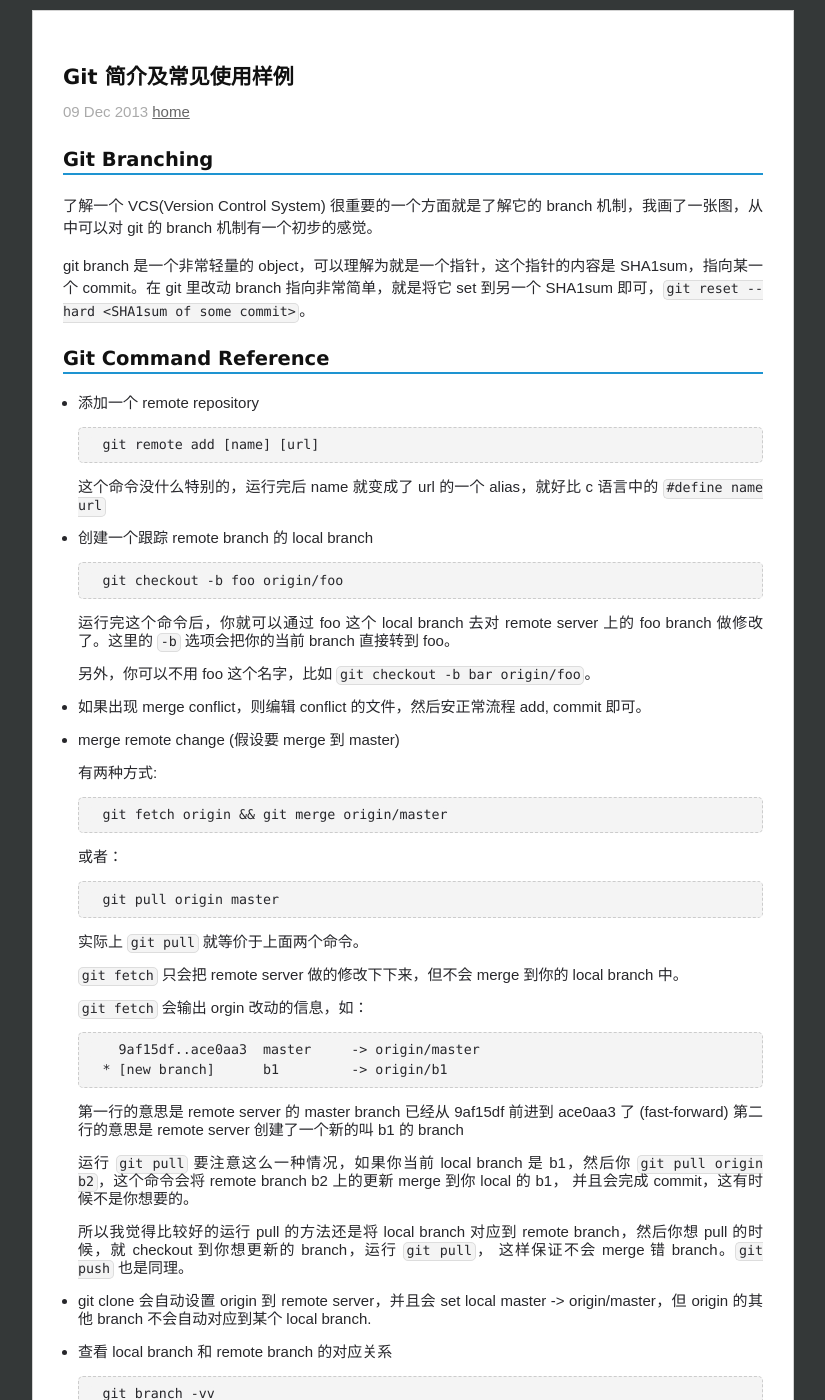
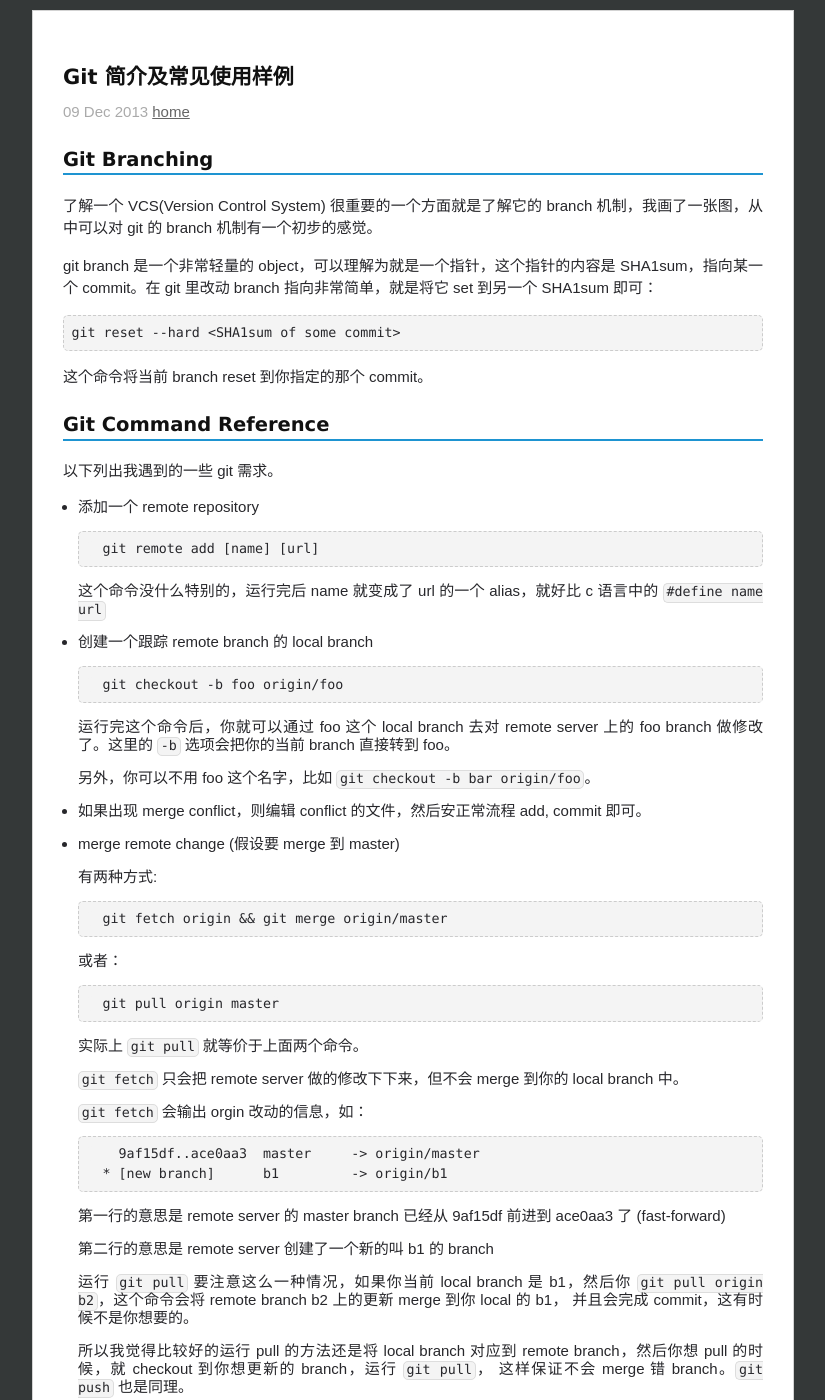
Before and after one commit to chenrushan/chenrushan.github.io, a Jekyll site: the page built from _posts/2013-12-09-git.markdown, in a window 1280 px wide and 1400 px high. Shown: the whole window, without its empty margins (227-1052 px from the left). Built offline with Jekyll 4.4.1, drawn with Linux system fonts in a browser that asks for light colours; Markdown is read by kramdown in place of the engine named in the settings; some of the changed lines change nothing that is shown.

Commit message:
refine post git

```diff
--- a/_posts/2013-12-09-git.markdown
+++ b/_posts/2013-12-09-git.markdown
@@ -9,9 +9,15 @@ tags: git, svn
 
 了解一个 VCS(Version Control System) 很重要的一个方面就是了解它的 branch 机制，我画了一张图，从中可以对 git 的 branch 机制有一个初步的感觉。
 
-git branch 是一个非常轻量的 object，可以理解为就是一个指针，这个指针的内容是 SHA1sum，指向某一个 commit。在 git 里改动 branch 指向非常简单，就是将它 set 到另一个 SHA1sum 即可，`git reset --hard <SHA1sum of some commit>`。
+git branch 是一个非常轻量的 object，可以理解为就是一个指针，这个指针的内容是 SHA1sum，指向某一个 commit。在 git 里改动 branch 指向非常简单，就是将它 set 到另一个 SHA1sum 即可：
+
+    git reset --hard <SHA1sum of some commit>
+
+这个命令将当前 branch reset 到你指定的那个 commit。
 
 ### Git Command Reference
+
+以下列出我遇到的一些 git 需求。
 
 * 添加一个 remote repository
 
@@ -49,6 +55,7 @@ git branch 是一个非常轻量的 object，可以理解为就是一个指针
         * [new branch]      b1         -> origin/b1
 
   第一行的意思是 remote server 的 master branch 已经从 9af15df 前进到 ace0aa3 了 (fast-forward)
+
   第二行的意思是 remote server 创建了一个新的叫 b1 的 branch
 
   运行 `git pull` 要注意这么一种情况，如果你当前 local branch 是 b1，然后你 `git pull origin b2`，这个命令会将 remote branch b2 上的更新 merge 到你 local 的 b1，
@@ -121,13 +128,13 @@ git branch 是一个非常轻量的 object，可以理解为就是一个指针
 
 ### Git VS Svn
 
-1. svn 中为了生成一个 branch，你需要 copy 整个 repository，而 git 只不过是赋一个 SHA1sum 即可。
+* svn 中为了生成一个 branch，你需要 copy 整个 repository，而 git 只不过是赋一个 SHA1sum 即可。
 
-2. git 在 commit 前需要现 add 你想提交的修改，svn commit 直接提交当前目录下所有的修改。显然 git 的方式更灵活，很多时候我都希望我修改的文件能分批次 commit。
+* git 在 commit 前需要现 add 你想提交的修改，svn commit 直接提交当前目录下所有的修改。显然 git 的方式更灵活，很多时候我都希望我修改的文件能分批次 commit。
 
-3. git commit 是提交到 local repository，svn commit 则直接提交到 remote repository。git 需要在 commit 之后再 push 一下才能提交到 remote repository。这样做实现了分布式的代码管理，你不需要网络依然可以提交，push 会把你在本地做的所有 commit 完完整整得 push 到 remote repository，所以你的 local repository 和 remote repository 是完全平等的，完全一样的。svn 则不然，所有的代码管理都在 server 端。
+* git commit 是提交到 local repository，svn commit 则直接提交到 remote repository。git 需要在 commit 之后再 push 一下才能提交到 remote repository。这样做实现了分布式的代码管理，你不需要网络依然可以提交，push 会把你在本地做的所有 commit 完完整整得 push 到 remote repository，所以你的 local repository 和 remote repository 是完全平等的，完全一样的。svn 则不然，所有的代码管理都在 server 端。
 
-4. svn 会在你的每个子目录下创建一个 .svn 文件夹，这个很讨厌。但 git 不会，它只在 root dir 创建一个 .git 文件夹。
+* svn 会在你的每个子目录下创建一个 .svn 文件夹，这个很讨厌。但 git 不会，它只在 root dir 创建一个 .git 文件夹。
 
 
 ### Git 杂谈
```
